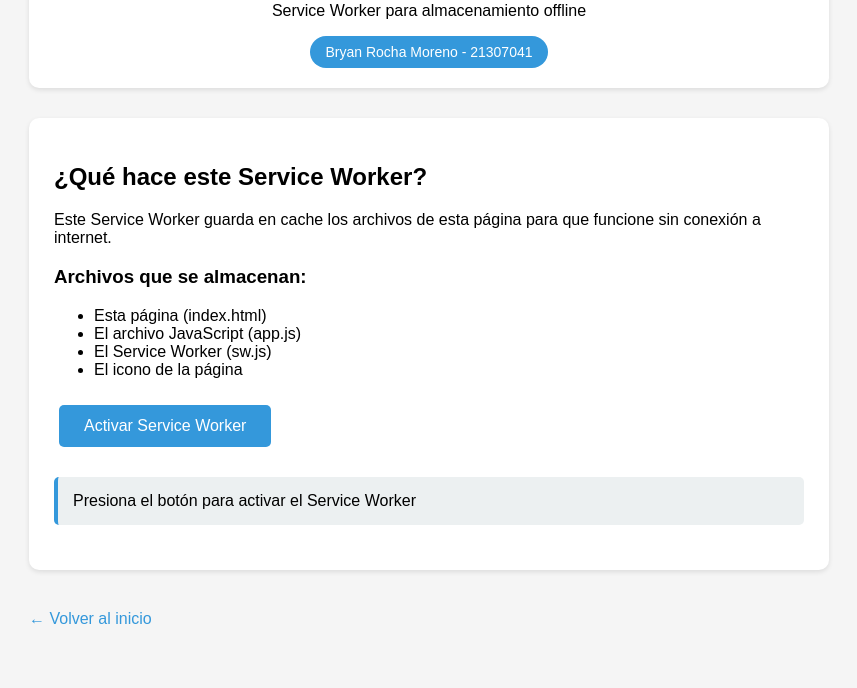
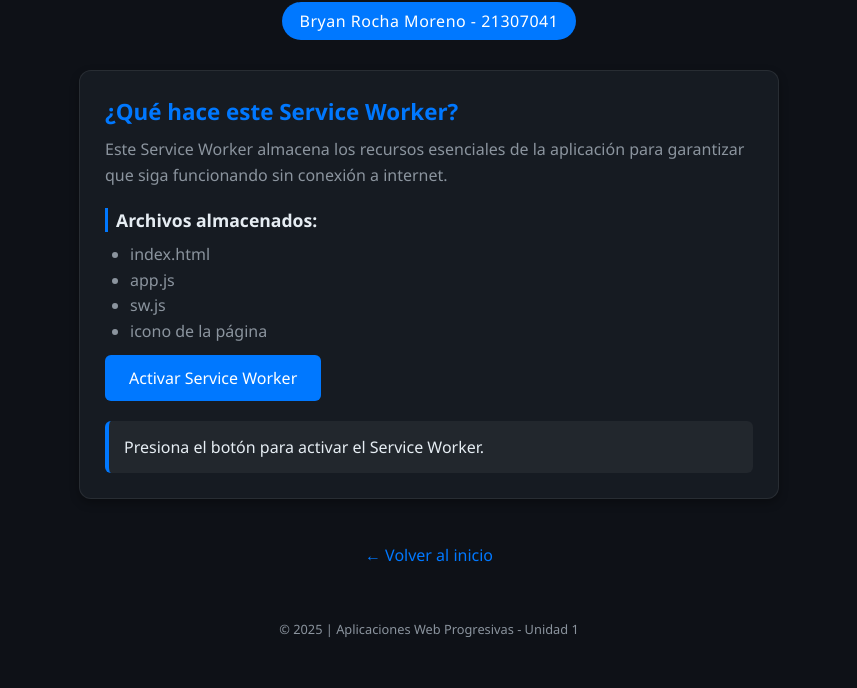
Before and after one commit to 21307041-crypto/AWP-U1-Bryan, a plain HTML site: page AWP/U1/sw3/index.html in a window 1280 px wide. Shown: the part 112-800 px from the top of the page, without its empty margins (211-1068 px from the left). Drawn offline with Linux system fonts and the light colour scheme.

Commit message:
Update index.html

```diff
--- a/AWP/U1/sw3/index.html
+++ b/AWP/U1/sw3/index.html
@@ -3,115 +3,191 @@
 <head>
   <meta charset="UTF-8">
   <meta name="viewport" content="width=device-width, initial-scale=1.0">
-    <title>SW3 - Cache Básico</title>
+  <title>SW3 - Práctica de Caché</title>
   <style>
+    :root {
+      --azul: #0078ff;
+      --azul-oscuro: #0056b3;
+      --fondo: #0e1117;
+      --tarjeta: #161b22;
+      --texto: #e6edf3;
+      --gris: #8b949e;
+      --verde: #2ea043;
+      --borde: rgba(255, 255, 255, 0.08);
+    }
+
+    * {
+      margin: 0;
+      padding: 0;
+      box-sizing: border-box;
+      font-family: "Segoe UI", Roboto, sans-serif;
+    }
+
     body {
-            font-family: Arial, sans-serif;
-            max-width: 800px;
-            margin: 0 auto;
-            padding: 20px;
-            background-color: #f5f5f5;
+      background: var(--fondo);
+      color: var(--texto);
+      display: flex;
+      flex-direction: column;
+      align-items: center;
+      justify-content: flex-start;
+      min-height: 100vh;
+      padding: 30px 20px;
     }
 
     .header {
       text-align: center;
       margin-bottom: 30px;
-            padding: 20px;
-            background: white;
-            border-radius: 10px;
-            box-shadow: 0 2px 5px rgba(0,0,0,0.1);
     }
 
-        h1 {
-            color: #2c3e50;
-            margin-bottom: 10px;
+    .header h1 {
+      font-size: 1.8rem;
+      color: var(--azul);
+      margin-bottom: 8px;
+    }
+
+    .header p {
+      color: var(--gris);
+      font-size: 1rem;
     }
 
     .student-info {
-            background: #3498db;
+      margin-top: 15px;
+      background: var(--azul);
       color: white;
-            padding: 8px 15px;
+      display: inline-block;
+      padding: 8px 18px;
       border-radius: 20px;
-            display: inline-block;
-            font-size: 14px;
+      font-weight: 500;
+      letter-spacing: 0.5px;
     }
 
-        .content {
-            background: white;
+    .card {
+      background: var(--tarjeta);
+      border: 1px solid var(--borde);
+      border-radius: 12px;
       padding: 25px;
-            border-radius: 10px;
-            box-shadow: 0 2px 5px rgba(0,0,0,0.1);
-            margin-bottom: 20px;
+      max-width: 700px;
+      width: 100%;
+      box-shadow: 0 4px 10px rgba(0, 0, 0, 0.3);
+      margin-bottom: 25px;
+    }
+
+    .card h2 {
+      color: var(--azul);
+      margin-bottom: 10px;
+      font-size: 1.4rem;
+    }
+
+    .card h3 {
+      margin-top: 20px;
+      font-size: 1.1rem;
+      color: var(--texto);
+      border-left: 3px solid var(--azul);
+      padding-left: 8px;
+    }
+
+    .card p, .card ul {
+      color: var(--gris);
+      line-height: 1.6;
+    }
+
+    ul {
+      list-style: disc;
+      margin-left: 25px;
+      margin-top: 10px;
     }
 
     button {
-            background: #3498db;
+      background: var(--azul);
       color: white;
       border: none;
-            padding: 12px 25px;
-            border-radius: 5px;
+      padding: 12px 24px;
+      border-radius: 6px;
       cursor: pointer;
-            font-size: 16px;
-            margin: 10px 5px;
+      font-size: 1rem;
+      margin: 10px 6px 0 0;
+      transition: background 0.2s ease-in-out, transform 0.1s;
     }
 
     button:hover {
-            background: #2980b9;
+      background: var(--azul-oscuro);
+      transform: translateY(-1px);
     }
 
     .status {
-            margin: 20px 0;
+      background: rgba(255, 255, 255, 0.05);
+      border-left: 4px solid var(--azul);
+      border-radius: 6px;
       padding: 15px;
-            border-radius: 5px;
-            background: #ecf0f1;
-            border-left: 4px solid #3498db;
-        }
-
-        .back-link {
-            color: #3498db;
-            text-decoration: none;
-            display: inline-block;
       margin-top: 20px;
     }
 
-        .back-link:hover {
+    .status.success {
+      border-left-color: var(--verde);
+    }
+
+    .status.error {
+      border-left-color: #d32f2f;
+    }
+
+    a.back-link {
+      color: var(--azul);
+      text-decoration: none;
+      font-weight: 500;
+      margin-top: 20px;
+      transition: color 0.2s;
+    }
+
+    a.back-link:hover {
+      color: var(--azul-oscuro);
       text-decoration: underline;
+    }
+
+    footer {
+      margin-top: auto;
+      font-size: 0.8rem;
+      color: var(--gris);
+      text-align: center;
+      padding: 20px;
     }
   </style>
 </head>
 <body>
+
   <div class="header">
-        <h1>SW3 - Práctica de Cache</h1>
+    <h1>SW3 - Práctica de Caché</h1>
     <p>Service Worker para almacenamiento offline</p>
-        <div class="student-info">
-            Bryan Rocha Moreno - 21307041
-        </div>
+    <div class="student-info">Bryan Rocha Moreno - 21307041</div>
   </div>
 
-    <div class="content">
+  <div class="card">
     <h2>¿Qué hace este Service Worker?</h2>
-        <p>Este Service Worker guarda en cache los archivos de esta página para que funcione sin conexión a internet.</p>
+    <p>Este Service Worker almacena los recursos esenciales de la aplicación para garantizar que siga funcionando sin conexión a internet.</p>
 
-        <h3>Archivos que se almacenan:</h3>
+    <h3>Archivos almacenados:</h3>
     <ul>
-            <li>Esta página (index.html)</li>
-            <li>El archivo JavaScript (app.js)</li>
-            <li>El Service Worker (sw.js)</li>
-            <li>El icono de la página</li>
+      <li>index.html</li>
+      <li>app.js</li>
+      <li>sw.js</li>
+      <li>icono de la página</li>
     </ul>
 
     <div class="actions">
       <button id="initSW">Activar Service Worker</button>
-            <button id="probarCache" style="display:none;">Probar Cache</button>
+      <button id="probarCache" style="display:none;">Probar Caché</button>
     </div>
 
     <div class="status" id="status">
-            <div id="estadoSW">Presiona el botón para activar el Service Worker</div>
+      <div id="estadoSW">Presiona el botón para activar el Service Worker.</div>
     </div>
   </div>
 
   <a href="../index.html" class="back-link">← Volver al inicio</a>
 
+  <footer>
+    © 2025 | Aplicaciones Web Progresivas - Unidad 1
+  </footer>
+
   <script src="./app.js"></script>
 </body>
 </html>
```
Lines whose indentation alone changed are shown as unchanged.
